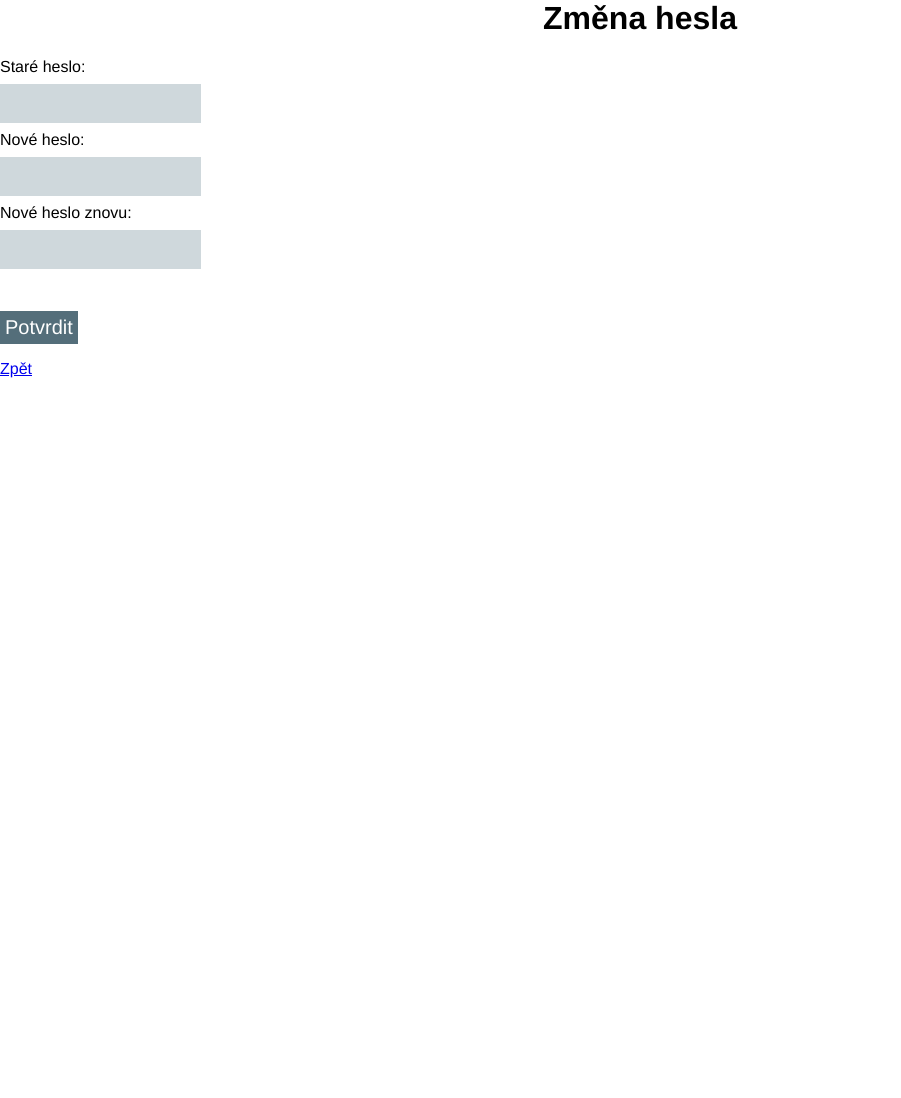
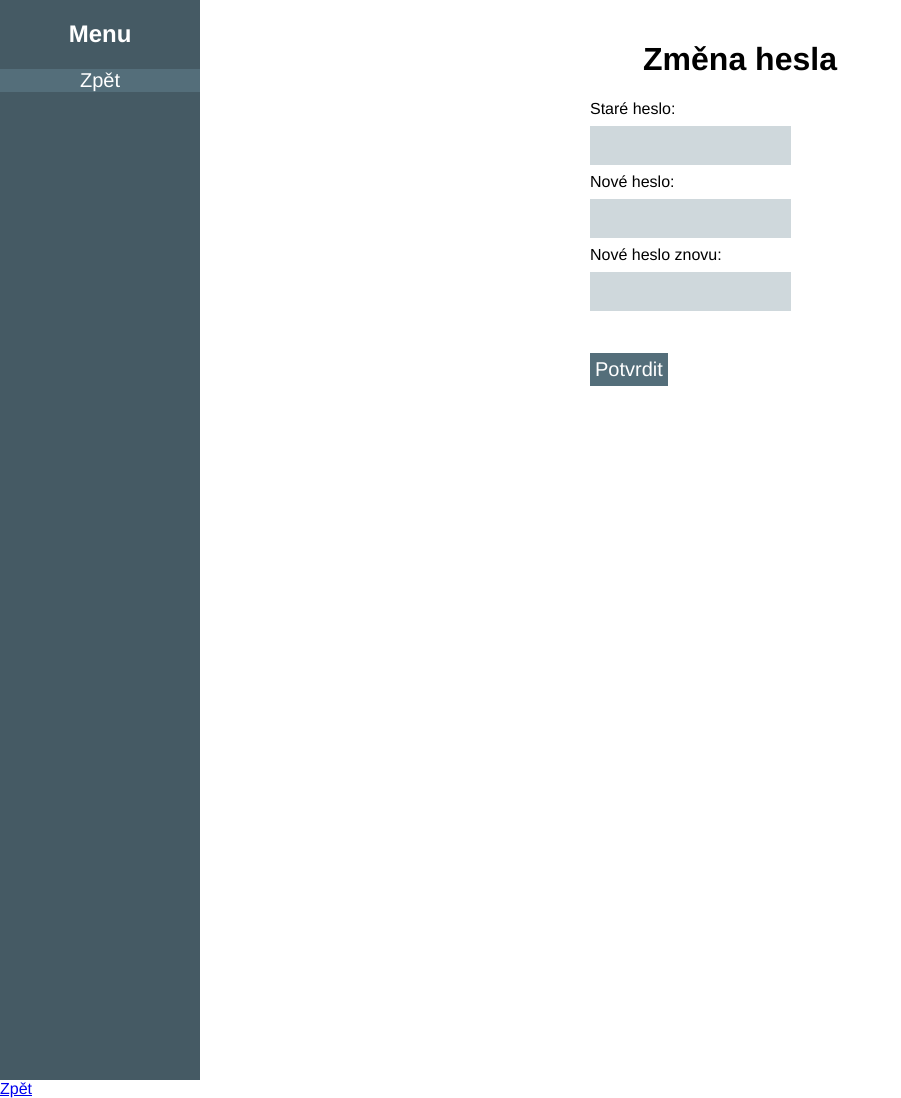
Before and after one commit to ggljzr/mi-dip-impl, a Flask app: page /change_password in a window 1280 px wide. Shown: the whole page, without its empty margins (0-901 px from the left). Before the commit the page ends 378 px from the top, so only its background shows below. Run offline with Flask 2, Linux system fonts and the light colour scheme; the visitor is signed in with stand-in values (Sample User, id 1); some libraries are stand-ins or nearby versions.

Commit message:
styled change password page

```diff
--- a/GarageSystem/app/static/styles.css
+++ b/GarageSystem/app/static/styles.css
@@ -39,13 +39,16 @@ h1, h2 {text-align: center; font-family: helvetica}
     padding: 0.5em;
 }
 
-.login_box {
+.login_box, .password_box {
     margin: 20px auto;
     width: 300px;
+    padding: 0 15px 15px 15px;
+}
+
+.login_box {
+    color: #fff;
+    text-align: center;
     background-color: #455A64;
-    color: #fff;
-    padding: 0 15px 15px 15px;
-    text-align: center;
 }
 
 .login_button {
--- a/GarageSystem/app/templates/auth/change_password.html
+++ b/GarageSystem/app/templates/auth/change_password.html
@@ -1,5 +1,16 @@
 <link rel= "stylesheet" type= "text/css" href= "{{ url_for('static',filename='styles.css') }}">
 
+<body>
+<div class=main_container>
+
+    <div class=menu_box>
+        <h2>Menu</h2>
+        <ul class=menu_list>
+        <li class=menu_item><a class=menu_button href='/'>Zpět</a></li>
+        </ul>
+    </div>
+
+    <div class=password_box>
     <h1>Změna hesla</h1>
 
     {% from "_utils.html" import render_form, render_flash %}
@@ -10,4 +21,8 @@
         {{ render_form(form) }}
     </form>
 
+    </div>
+
     <a href='/'>Zpět</a>
+
+</body>
```
Lines whose indentation alone changed are shown as unchanged.
